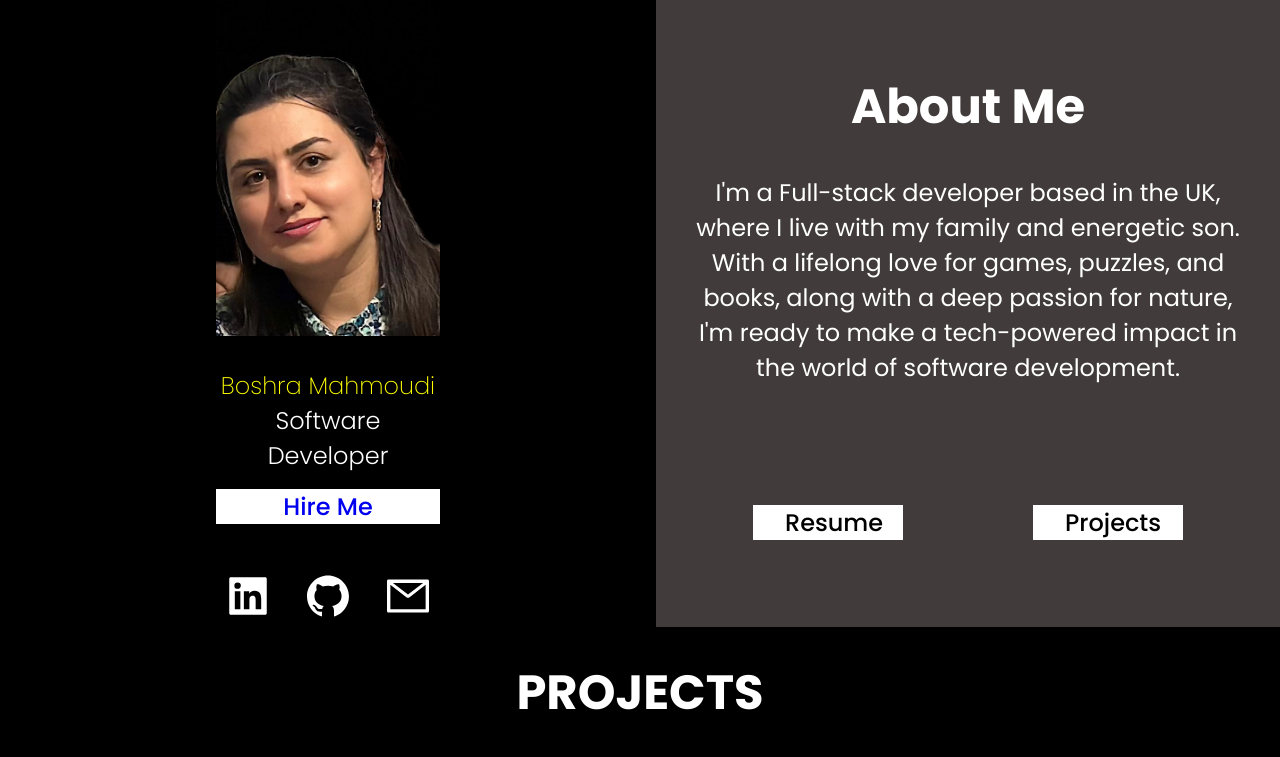
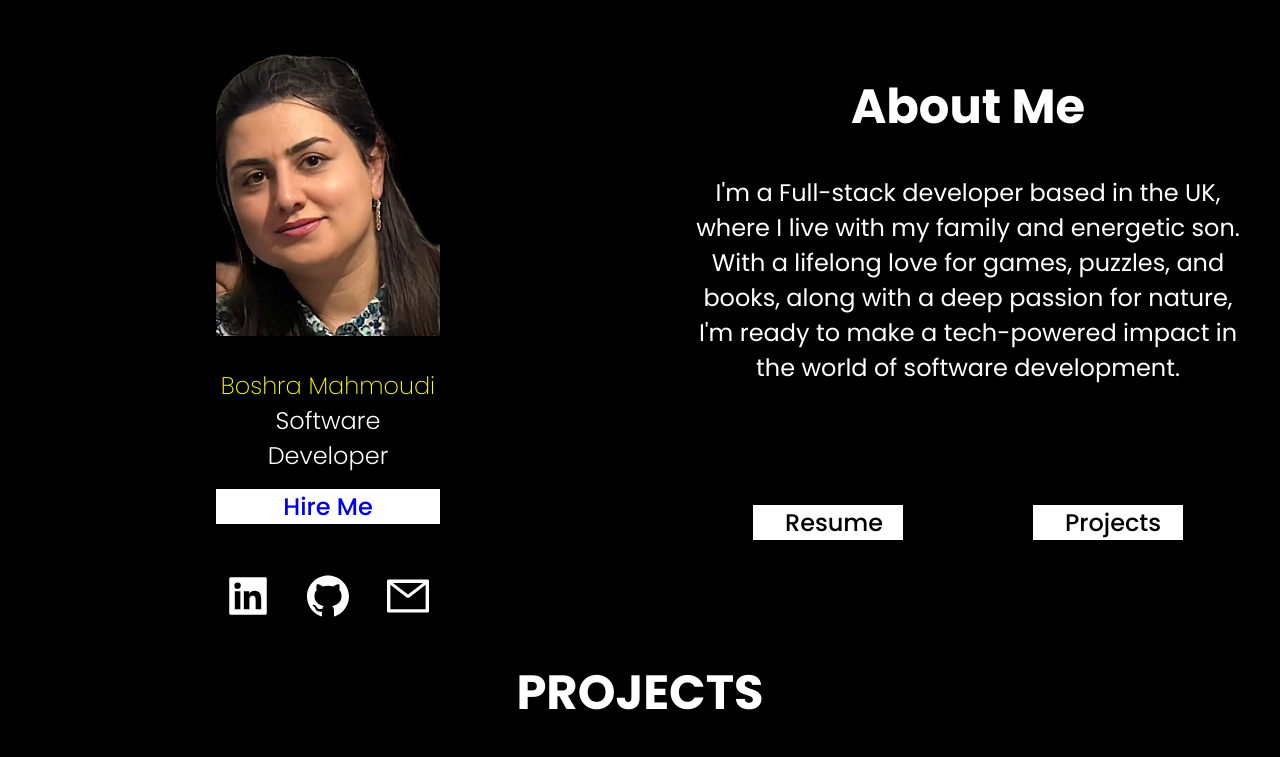
Before and after one commit to BoshraM/my-portfolio, a React (Create React App) app: page / in a window 1280 px wide. Shown: the top 757 px of the page. Built offline with nearby package versions, Linux system fonts and the light colour scheme.

Commit message:
change the color of about container

```diff
--- a/src/components/Hero/hero.css
+++ b/src/components/Hero/hero.css
@@ -1,7 +1,7 @@
  .hero {
      display: flex;
      margin: 0 auto;
-     background: #413b3b;
+     background: black;
      flex-direction: column;
      padding: 0 1rem;
      width: 100%;
```
